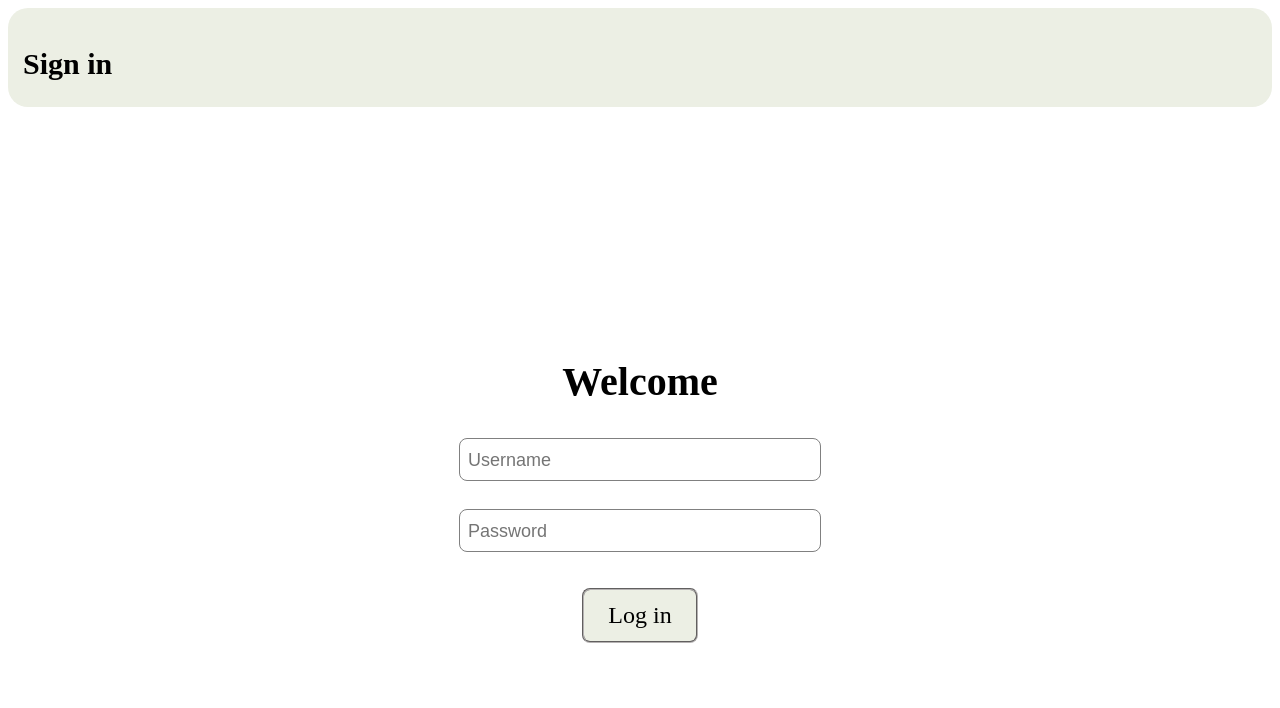
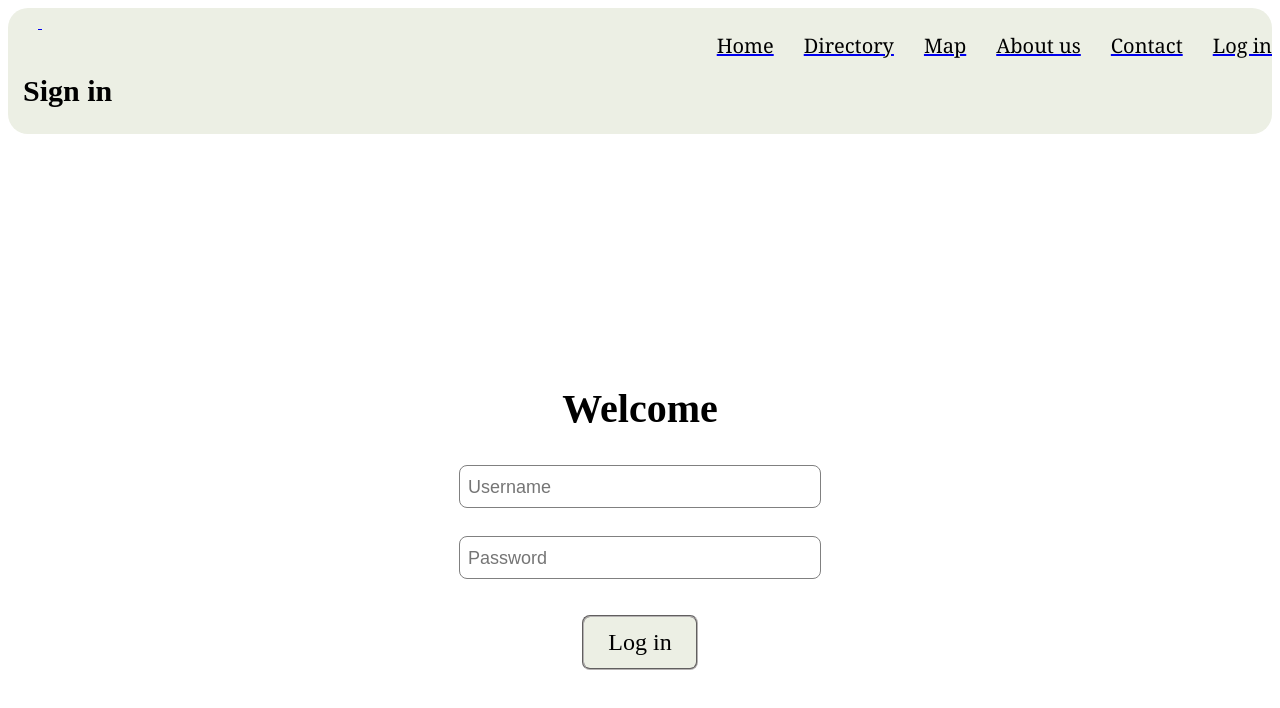
Before and after one commit to PalaeoReader/PalaeoReader-frontend, a React app: page / in a window 1280 px wide. Built offline with nearby package versions, Linux system fonts and the light colour scheme.

Commit message:
some changes to NavMenu and css

```diff
--- a/src/Components/NavMenu.js
+++ b/src/Components/NavMenu.js
@@ -2,13 +2,15 @@ import React from 'react';
 
 const NavMenu = () => {
     return (
-        <div className = "Navlinks">
-        <a>home</a>
-        <a>directory</a>
-        <a>map</a>
-        <a>about us</a>
-        <a>contact</a>
-        <a>log in</a>
+        <div className = "NavHeader">
+            <div className = "Navlinks">
+                <a>Home</a>
+                <a>Directory</a>
+                <a>Map</a>
+                <a>About us</a>
+                <a>Contact</a>
+                <a>Log in</a>
+            </div>
         </div>
     );
 }
--- a/src/index.css
+++ b/src/index.css
@@ -166,9 +166,15 @@ header {
 
   .Navlinks {
     font-family:Georgia, 'Times New Roman', Times, serif;
-    font-size: 10px;
+    font-size: 20px;
+    color: black;
+    text-align: right;
   }
 
   a {
     padding-left: 30px;
   }
+
+  a:hover {
+    color: grey;
+  }
--- a/src/index.js
+++ b/src/index.js
@@ -20,7 +20,7 @@ function App() {
   return (
     <div className="container" color="#FBFFF1">
       <header className="header">
-        <br />
+        <NavBar />
         <h1>Sign in</h1>
       </header>
       <Login />
```
